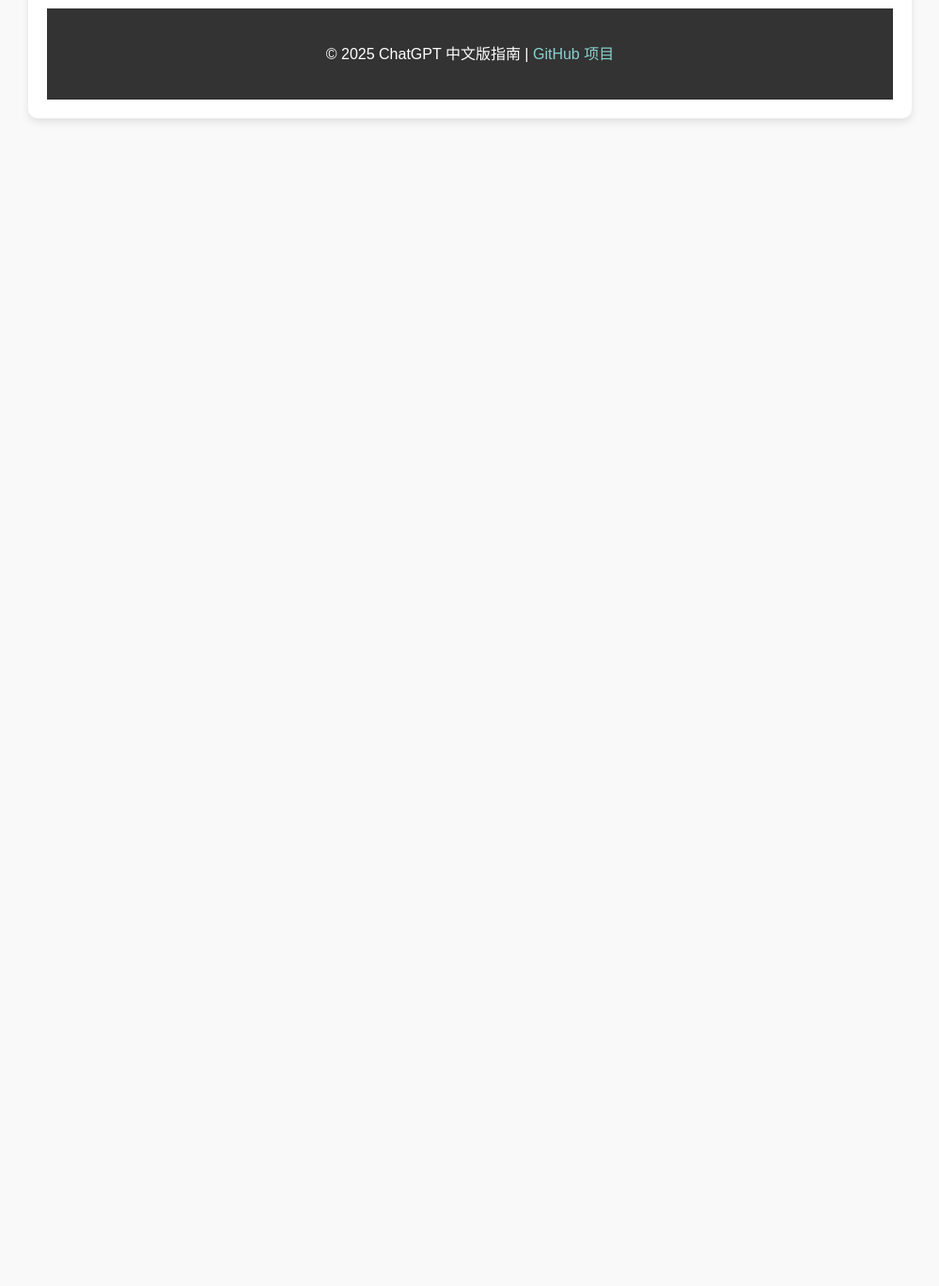
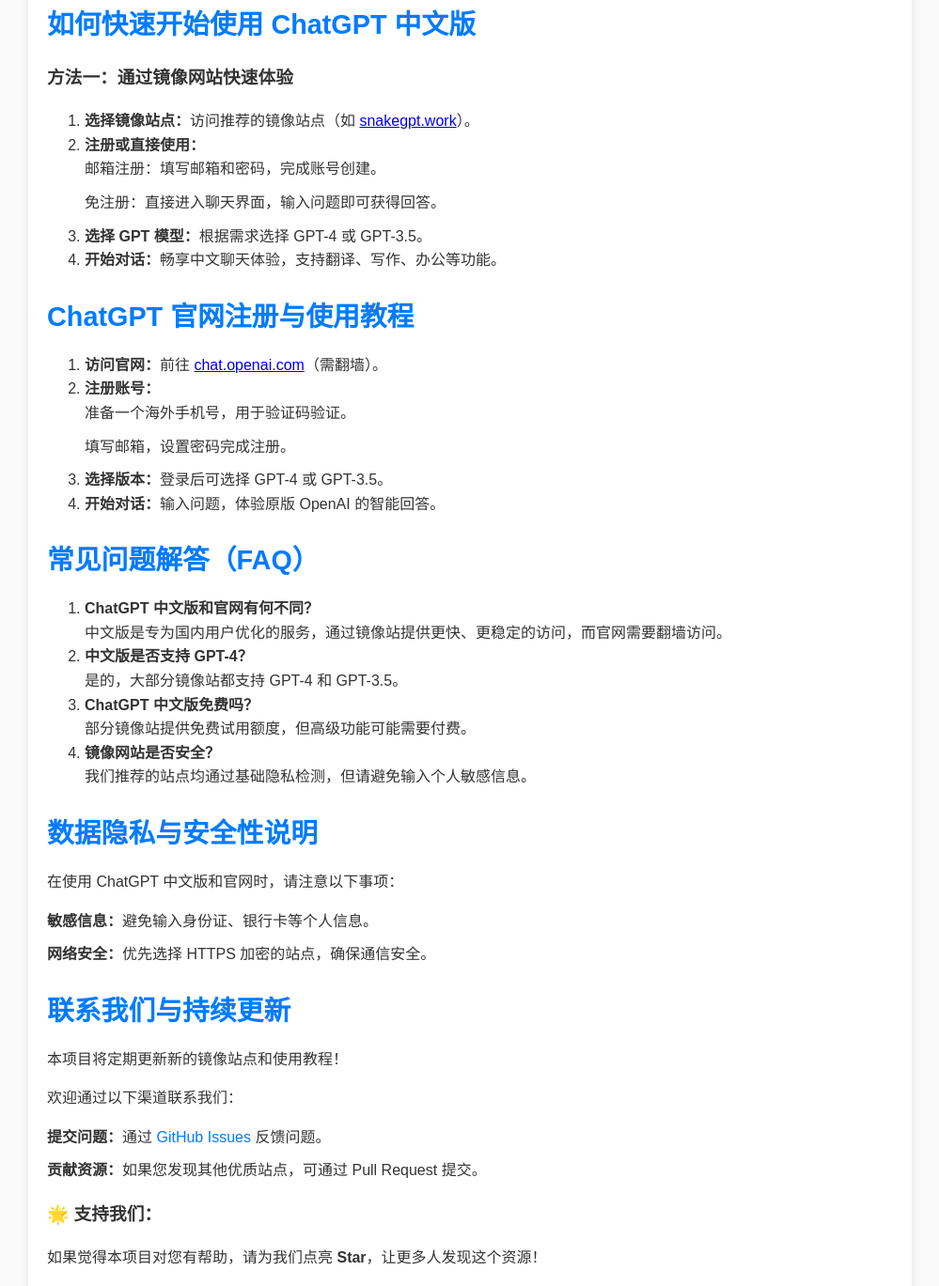
Before and after one commit to ChatGPT-Chinese-version/ChatGPT-mirror-cn, a plain HTML site: page index.html in a window 1280 px wide. Shown: the part 1371-2740 px from the top of the page at 94% size, without its empty margins (140-1139 px from the left). Before the commit the page ends 1517 px from the top, so only its background shows below. Drawn offline with Linux system fonts and the light colour scheme.

Commit message:
Update index.html

```diff
--- a/index.html
+++ b/index.html
@@ -147,6 +147,7 @@
                 <li><strong>多功能应用：</strong>支持 GPT-4 和 GPT-3.5，同时提供翻译、写作、问答等多种场景应用。</li>
             </ul>
         </section>
+
         <section id="国内可用的-chatgpt-镜像网站推荐">
             <h2>国内可用的 ChatGPT 镜像网站推荐</h2>
             <table>
@@ -201,6 +202,67 @@
                 </tbody>
             </table>
         </section>
+        <section id="如何快速开始使用-chatgpt-中文版">
+            <h2>如何快速开始使用 ChatGPT 中文版</h2>
+            <h3>方法一：通过镜像网站快速体验</h3>
+            <ol>
+                <li><strong>选择镜像站点：</strong>访问推荐的镜像站点（如 <a href="https://snakegpt.work" target="_blank">snakegpt.work</a>）。</li>
+                <li><strong>注册或直接使用：</strong>
+                    <ul>
+                        <li>邮箱注册：填写邮箱和密码，完成账号创建。</li>
+                        <li>免注册：直接进入聊天界面，输入问题即可获得回答。</li>
+                    </ul>
+                </li>
+                <li><strong>选择 GPT 模型：</strong>根据需求选择 GPT-4 或 GPT-3.5。</li>
+                <li><strong>开始对话：</strong>畅享中文聊天体验，支持翻译、写作、办公等功能。</li>
+            </ol>
+        </section>
+         <section id="chatgpt-官网注册与使用教程">
+            <h2>ChatGPT 官网注册与使用教程</h2>
+            <ol>
+                <li><strong>访问官网：</strong>前往 <a href="https://chat.openai.com" target="_blank">chat.openai.com</a>（需翻墙）。</li>
+                <li><strong>注册账号：</strong>
+                    <ul>
+                        <li>准备一个海外手机号，用于验证码验证。</li>
+                        <li>填写邮箱，设置密码完成注册。</li>
+                    </ul>
+                </li>
+                <li><strong>选择版本：</strong>登录后可选择 GPT-4 或 GPT-3.5。</li>
+                <li><strong>开始对话：</strong>输入问题，体验原版 OpenAI 的智能回答。</li>
+            </ol>
+        </section>
+        <section id="常见问题解答faq">
+            <h2>常见问题解答（FAQ）</h2>
+            <ol>
+                <li><strong>ChatGPT 中文版和官网有何不同？</strong><br>
+                    中文版是专为国内用户优化的服务，通过镜像站提供更快、更稳定的访问，而官网需要翻墙访问。</li>
+                <li><strong>中文版是否支持 GPT-4？</strong><br>
+                    是的，大部分镜像站都支持 GPT-4 和 GPT-3.5。</li>
+                <li><strong>ChatGPT 中文版免费吗？</strong><br>
+                    部分镜像站提供免费试用额度，但高级功能可能需要付费。</li>
+                <li><strong>镜像网站是否安全？</strong><br>
+                    我们推荐的站点均通过基础隐私检测，但请避免输入个人敏感信息。</li>
+            </ol>
+        </section>
+        <section id="数据隐私与安全性说明">
+            <h2>数据隐私与安全性说明</h2>
+            <p>在使用 ChatGPT 中文版和官网时，请注意以下事项：</p>
+            <ul>
+                <li><strong>敏感信息：</strong>避免输入身份证、银行卡等个人信息。</li>
+                <li><strong>网络安全：</strong>优先选择 HTTPS 加密的站点，确保通信安全。</li>
+            </ul>
+        </section>
+        <section id="联系我们与持续更新">
+            <h2>联系我们与持续更新</h2>
+            <p>本项目将定期更新新的镜像站点和使用教程！</p>
+            <p>欢迎通过以下渠道联系我们：</p>
+            <ul>
+                <li><strong>提交问题：</strong>通过 <a href="https://github.com/nasdli/chatgpt-4o/issues" target="_blank">GitHub Issues</a> 反馈问题。</li>
+                <li><strong>贡献资源：</strong>如果您发现其他优质站点，可通过 Pull Request 提交。</li>
+            </ul>
+            <h3>🌟 支持我们：</h3>
+            <p>如果觉得本项目对您有帮助，请为我们点亮 <strong>Star</strong>，让更多人发现这个资源！</p>
+        </section>
         <footer>
             <p>&copy; 2025 ChatGPT 中文版指南 | <a href="https://github.com/nasdli">GitHub 项目</a></p>
         </footer>
```
